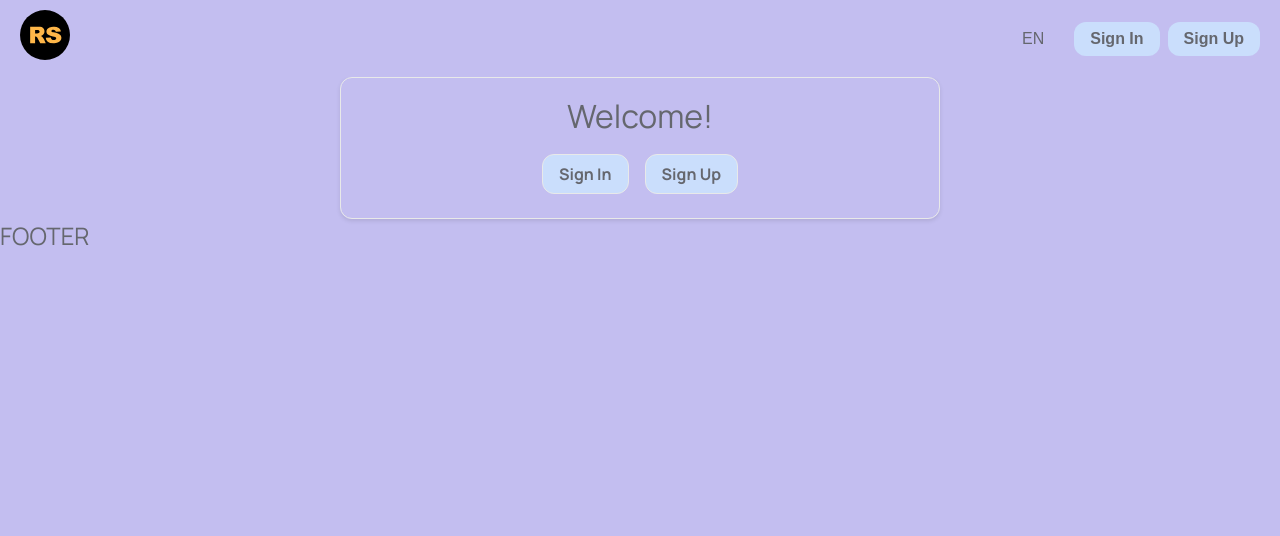
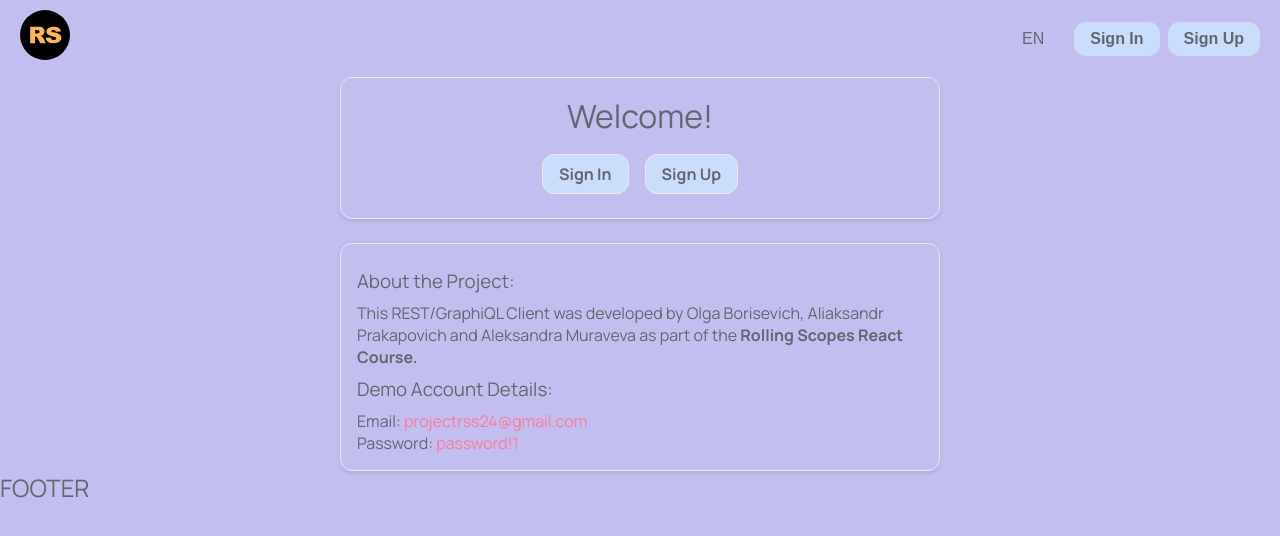
Before and after one commit to lustrochka/Graphiql-app, a Next.js app: page / in a window 1280 px wide. Shown: the top 536 px of the page. Built offline with nearby package versions, Linux system fonts and the light colour scheme; no server answers.

Commit message:
feat: add Info component

```diff
--- /dev/null
+++ b/src/components/Info/Info.module.css
@@ -0,0 +1,27 @@
+.info {
+  max-width: 600px;
+  margin-inline: auto;
+  margin-top: var(--sp-lg);
+  padding: var(--sp-md);
+  border: 1px solid var(--light-grey);
+  border-radius: var(--br-md);
+  box-shadow: 0 2px 4px rgba(0, 0, 0, 0.1);
+}
+
+.link {
+  font-weight: var(--fw-bold);
+}
+
+.link:hover {
+  color: var(--yellow);
+  text-decoration: none;
+}
+
+.info h3 {
+  margin-top: var(--sp-sm);
+  margin-bottom: var(--sp-sm);
+}
+
+.info span {
+  color: var(--error-red);
+}
--- /dev/null
+++ b/src/components/Info/Info.tsx
@@ -0,0 +1,25 @@
+import React from "react";
+import Link from "next/link";
+import styles from "./Info.module.css";
+
+const Info: React.FC = () => (
+  <div className={styles.info}>
+    <h3>About the Project:</h3>
+    <p>
+      This REST/GraphiQL Client was developed by Olga Borisevich, Aliaksandr
+      Prakapovich and Aleksandra Muraveva as part of the{" "}
+      <Link href="https://rs.school/react/" className={styles.link}>
+        Rolling Scopes React Course.
+      </Link>{" "}
+    </p>
+    <h3>Demo Account Details:</h3>
+    <p>
+      Email: <span className={styles.red}>projectrss24@gmail.com</span>
+    </p>
+    <p>
+      Password: <span className={styles.red}>password!1</span>
+    </p>
+  </div>
+);
+
+export default Info;
--- a/src/pages/index.tsx
+++ b/src/pages/index.tsx
@@ -1,4 +1,5 @@
 import { useEffect, useState } from "react";
+import Info from "../components/Info/Info";
 import Link from "next/link";
 import { auth, db } from "../lib/firebase";
 import { onAuthStateChanged, User as FirebaseUser } from "firebase/auth";
@@ -30,6 +31,7 @@ const WelcomePage: React.FC = () => {
   }, []);
 
   return (
+    <>
       <main className={styles.welcomePage}>
         <h1>{user ? `Welcome Back!` : "Welcome!"}</h1>
         <nav>
@@ -60,6 +62,8 @@ const WelcomePage: React.FC = () => {
           )}
         </nav>
       </main>
+      <Info />
+    </>
   );
 };
 
```
Lines whose indentation alone changed are shown as unchanged.
